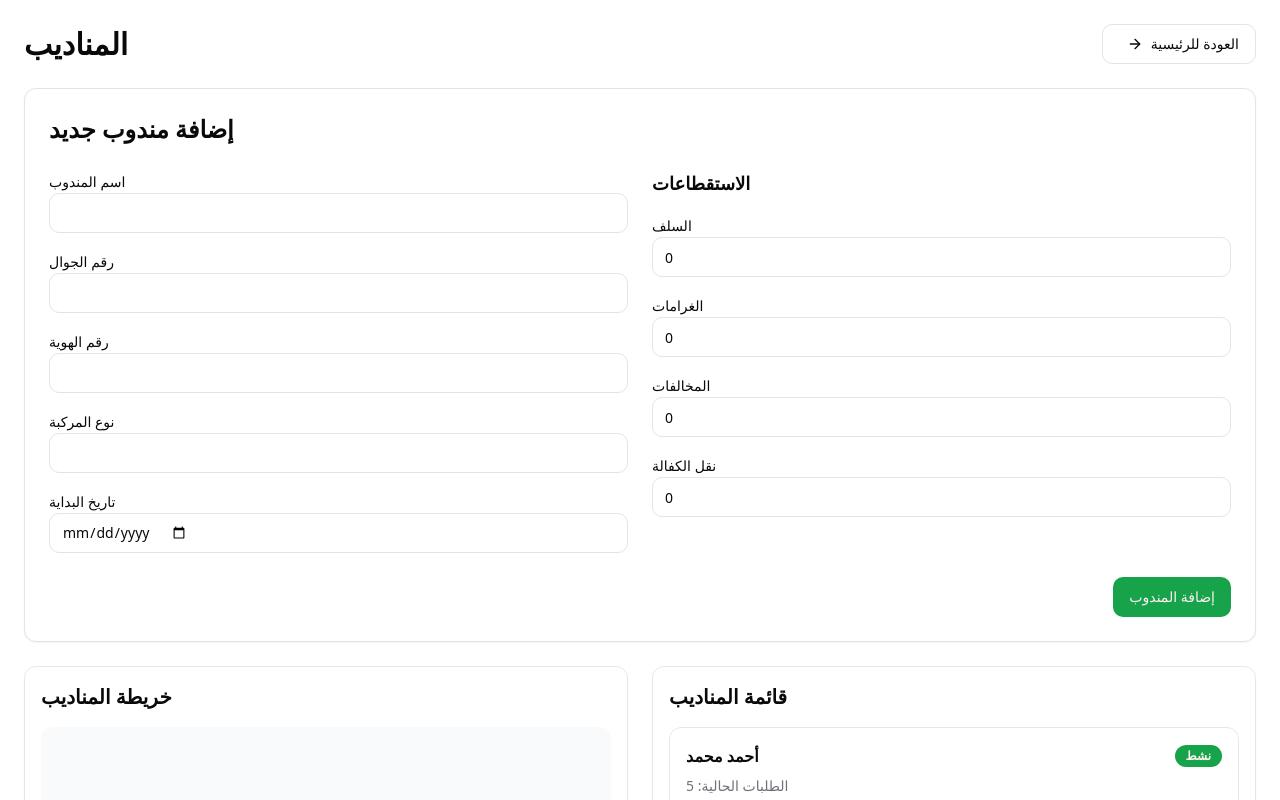
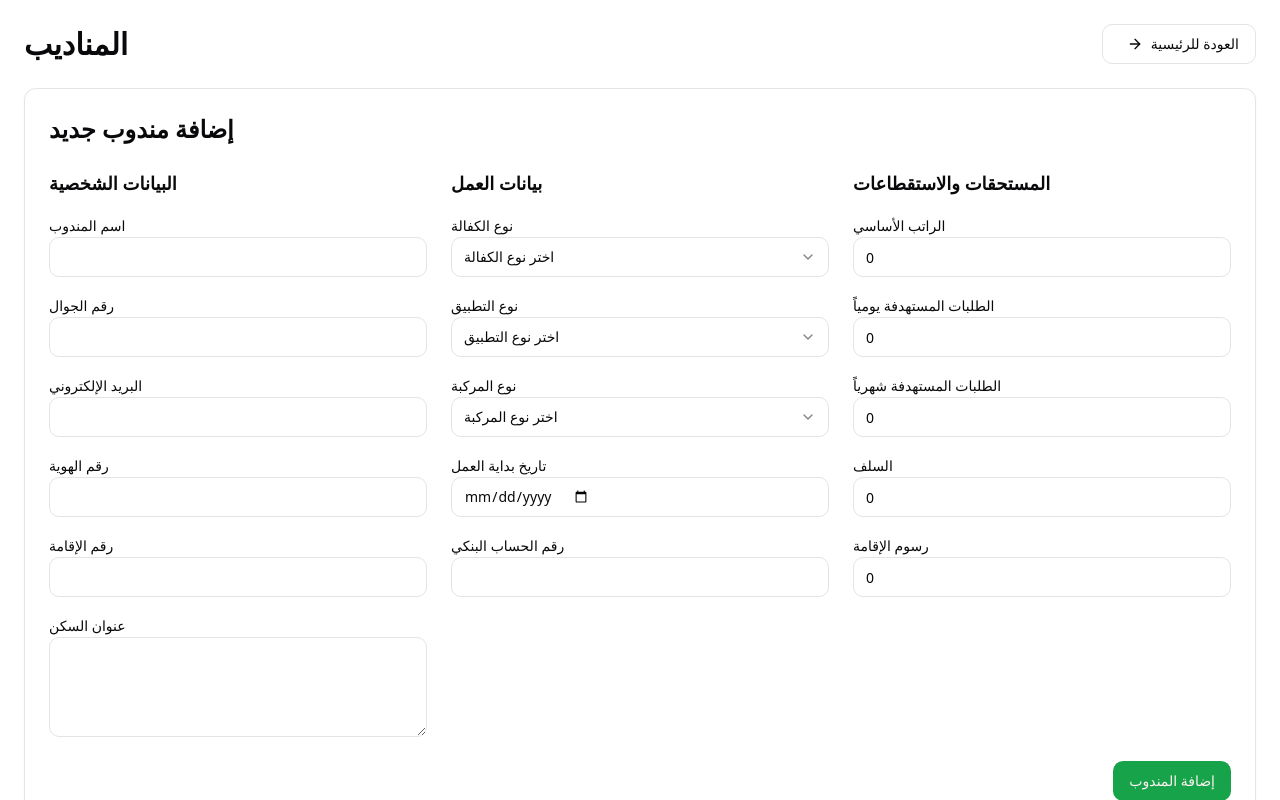
Before and after one commit to abdalrahman-ui/mahran, a React (Vite) app: page /agents in a window 1280 px wide. Shown: the top 800 px of the page. Built offline with nearby package versions, Linux system fonts and the light colour scheme.

Commit message:
Improve agent management UI
This commit introduces several improvements and new features to enhance the agent management user interface.  Specific changes are not detailed here.

```diff
--- a/src/components/AddDeliveryAgent.tsx
+++ b/src/components/AddDeliveryAgent.tsx
@@ -5,43 +5,111 @@ import { Card } from "@/components/ui/card";
 import { Input } from "@/components/ui/input";
 import { Label } from "@/components/ui/label";
 import { useToast } from "@/hooks/use-toast";
+import { Textarea } from "@/components/ui/textarea";
+import {
+  Select,
+  SelectContent,
+  SelectItem,
+  SelectTrigger,
+  SelectValue,
+} from "@/components/ui/select";
 
 export const AddDeliveryAgent = () => {
   const { toast } = useToast();
   const [formData, setFormData] = useState({
+    id: "",
     name: "",
     phone: "",
+    email: "",
     idNumber: "",
+    residencyNumber: "", // رقم الإقامة
+    address: "",
+    sponsorshipType: "", // نوع الكفالة
+    appType: "", // نوع التطبيق
     vehicleType: "",
     startDate: "",
+    bankAccount: "",
+    nationalityId: "",
+    workSchedule: {
+      workingDays: [],
+      hoursPerDay: 8,
+    },
+    salary: {
+      basic: 0,
+      housing: 0,
+      transport: 0,
+      other: 0
+    },
     deductions: {
       advances: 0,
       fines: 0,
       violations: 0,
-      sponsorshipTransfer: 0
+      sponsorshipTransfer: 0,
+      residencyFees: 0,
+      drivingLicense: 0,
+      otherDeductions: 0
+    },
+    documents: {
+      idCopy: false,
+      residencyCopy: false,
+      contractCopy: false,
+      drivingLicense: false
+    },
+    orderTargets: {
+      daily: 0,
+      monthly: 0
     }
   });
 
   const handleSubmit = (e: React.FormEvent) => {
     e.preventDefault();
-    // هنا سيتم إضافة منطق حفظ البيانات
     console.log(formData);
     toast({
       title: "تم إضافة المندوب بنجاح",
       description: `تم إضافة المندوب ${formData.name} بنجاح`
     });
-    // إعادة تعيين النموذج
     setFormData({
+      id: "",
       name: "",
       phone: "",
+      email: "",
       idNumber: "",
+      residencyNumber: "",
+      address: "",
+      sponsorshipType: "",
+      appType: "",
       vehicleType: "",
       startDate: "",
+      bankAccount: "",
+      nationalityId: "",
+      workSchedule: {
+        workingDays: [],
+        hoursPerDay: 8,
+      },
+      salary: {
+        basic: 0,
+        housing: 0,
+        transport: 0,
+        other: 0
+      },
       deductions: {
         advances: 0,
         fines: 0,
         violations: 0,
-        sponsorshipTransfer: 0
+        sponsorshipTransfer: 0,
+        residencyFees: 0,
+        drivingLicense: 0,
+        otherDeductions: 0
+      },
+      documents: {
+        idCopy: false,
+        residencyCopy: false,
+        contractCopy: false,
+        drivingLicense: false
+      },
+      orderTargets: {
+        daily: 0,
+        monthly: 0
       }
     });
   };
@@ -50,9 +118,10 @@ export const AddDeliveryAgent = () => {
     <Card className="p-6">
       <h2 className="text-2xl font-bold mb-6">إضافة مندوب جديد</h2>
       <form onSubmit={handleSubmit} className="space-y-6">
-        <div className="grid grid-cols-1 md:grid-cols-2 gap-6">
-          {/* البيانات الأساسية */}
+        <div className="grid grid-cols-1 md:grid-cols-3 gap-6">
+          {/* البيانات الشخصية */}
           <div className="space-y-4">
+            <h3 className="font-semibold text-lg mb-4">البيانات الشخصية</h3>
             <div>
               <Label htmlFor="name">اسم المندوب</Label>
               <Input
@@ -73,6 +142,15 @@ export const AddDeliveryAgent = () => {
               />
             </div>
             <div>
+              <Label htmlFor="email">البريد الإلكتروني</Label>
+              <Input
+                id="email"
+                type="email"
+                value={formData.email}
+                onChange={(e) => setFormData({ ...formData, email: e.target.value })}
+              />
+            </div>
+            <div>
               <Label htmlFor="idNumber">رقم الهوية</Label>
               <Input
                 id="idNumber"
@@ -82,16 +160,79 @@ export const AddDeliveryAgent = () => {
               />
             </div>
             <div>
-              <Label htmlFor="vehicleType">نوع المركبة</Label>
+              <Label htmlFor="residencyNumber">رقم الإقامة</Label>
               <Input
-                id="vehicleType"
-                value={formData.vehicleType}
-                onChange={(e) => setFormData({ ...formData, vehicleType: e.target.value })}
+                id="residencyNumber"
+                value={formData.residencyNumber}
+                onChange={(e) => setFormData({ ...formData, residencyNumber: e.target.value })}
                 required
               />
             </div>
             <div>
-              <Label htmlFor="startDate">تاريخ البداية</Label>
+              <Label htmlFor="address">عنوان السكن</Label>
+              <Textarea
+                id="address"
+                value={formData.address}
+                onChange={(e) => setFormData({ ...formData, address: e.target.value })}
+                className="min-h-[100px]"
+              />
+            </div>
+          </div>
+
+          {/* بيانات العمل */}
+          <div className="space-y-4">
+            <h3 className="font-semibold text-lg mb-4">بيانات العمل</h3>
+            <div>
+              <Label htmlFor="sponsorshipType">نوع الكفالة</Label>
+              <Select
+                value={formData.sponsorshipType}
+                onValueChange={(value) => setFormData({ ...formData, sponsorshipType: value })}
+              >
+                <SelectTrigger>
+                  <SelectValue placeholder="اختر نوع الكفالة" />
+                </SelectTrigger>
+                <SelectContent>
+                  <SelectItem value="company">كفالة شركة</SelectItem>
+                  <SelectItem value="personal">كفالة شخصية</SelectItem>
+                  <SelectItem value="transfer">نقل كفالة</SelectItem>
+                </SelectContent>
+              </Select>
+            </div>
+            <div>
+              <Label htmlFor="appType">نوع التطبيق</Label>
+              <Select
+                value={formData.appType}
+                onValueChange={(value) => setFormData({ ...formData, appType: value })}
+              >
+                <SelectTrigger>
+                  <SelectValue placeholder="اختر نوع التطبيق" />
+                </SelectTrigger>
+                <SelectContent>
+                  <SelectItem value="hungerstation">هنقرستيشن</SelectItem>
+                  <SelectItem value="jahez">جاهز</SelectItem>
+                  <SelectItem value="shgardi">شقردي</SelectItem>
+                  <SelectItem value="mrsool">مرسول</SelectItem>
+                  <SelectItem value="other">أخرى</SelectItem>
+                </SelectContent>
+              </Select>
+            </div>
+            <div>
+              <Label htmlFor="vehicleType">نوع المركبة</Label>
+              <Select
+                value={formData.vehicleType}
+                onValueChange={(value) => setFormData({ ...formData, vehicleType: value })}
+              >
+                <SelectTrigger>
+                  <SelectValue placeholder="اختر نوع المركبة" />
+                </SelectTrigger>
+                <SelectContent>
+                  <SelectItem value="car">سيارة</SelectItem>
+                  <SelectItem value="motorcycle">دراجة نارية</SelectItem>
+                </SelectContent>
+              </Select>
+            </div>
+            <div>
+              <Label htmlFor="startDate">تاريخ بداية العمل</Label>
               <Input
                 id="startDate"
                 type="date"
@@ -100,11 +241,55 @@ export const AddDeliveryAgent = () => {
                 required
               />
             </div>
+            <div>
+              <Label htmlFor="bankAccount">رقم الحساب البنكي</Label>
+              <Input
+                id="bankAccount"
+                value={formData.bankAccount}
+                onChange={(e) => setFormData({ ...formData, bankAccount: e.target.value })}
+              />
+            </div>
           </div>
 
-          {/* الاستقطاعات */}
+          {/* المستحقات والاستقطاعات */}
           <div className="space-y-4">
-            <h3 className="font-semibold text-lg mb-4">الاستقطاعات</h3>
+            <h3 className="font-semibold text-lg mb-4">المستحقات والاستقطاعات</h3>
+            <div>
+              <Label htmlFor="salary">الراتب الأساسي</Label>
+              <Input
+                id="salary"
+                type="number"
+                value={formData.salary.basic}
+                onChange={(e) => setFormData({
+                  ...formData,
+                  salary: { ...formData.salary, basic: Number(e.target.value) }
+                })}
+              />
+            </div>
+            <div>
+              <Label htmlFor="orderTargets">الطلبات المستهدفة يومياً</Label>
+              <Input
+                id="orderTargets"
+                type="number"
+                value={formData.orderTargets.daily}
+                onChange={(e) => setFormData({
+                  ...formData,
+                  orderTargets: { ...formData.orderTargets, daily: Number(e.target.value) }
+                })}
+              />
+            </div>
+            <div>
+              <Label htmlFor="monthlyTarget">الطلبات المستهدفة شهرياً</Label>
+              <Input
+                id="monthlyTarget"
+                type="number"
+                value={formData.orderTargets.monthly}
+                onChange={(e) => setFormData({
+                  ...formData,
+                  orderTargets: { ...formData.orderTargets, monthly: Number(e.target.value) }
+                })}
+              />
+            </div>
             <div>
               <Label htmlFor="advances">السلف</Label>
               <Input
@@ -113,55 +298,19 @@ export const AddDeliveryAgent = () => {
                 value={formData.deductions.advances}
                 onChange={(e) => setFormData({
                   ...formData,
-                  deductions: {
-                    ...formData.deductions,
-                    advances: Number(e.target.value)
-                  }
+                  deductions: { ...formData.deductions, advances: Number(e.target.value) }
                 })}
               />
             </div>
             <div>
-              <Label htmlFor="fines">الغرامات</Label>
+              <Label htmlFor="residencyFees">رسوم الإقامة</Label>
               <Input
-                id="fines"
+                id="residencyFees"
                 type="number"
-                value={formData.deductions.fines}
+                value={formData.deductions.residencyFees}
                 onChange={(e) => setFormData({
                   ...formData,
-                  deductions: {
-                    ...formData.deductions,
-                    fines: Number(e.target.value)
-                  }
-                })}
-              />
-            </div>
-            <div>
-              <Label htmlFor="violations">المخالفات</Label>
-              <Input
-                id="violations"
-                type="number"
-                value={formData.deductions.violations}
-                onChange={(e) => setFormData({
-                  ...formData,
-                  deductions: {
-                    ...formData.deductions,
-                    violations: Number(e.target.value)
-                  }
-                })}
-              />
-            </div>
-            <div>
-              <Label htmlFor="sponsorshipTransfer">نقل الكفالة</Label>
-              <Input
-                id="sponsorshipTransfer"
-                type="number"
-                value={formData.deductions.sponsorshipTransfer}
-                onChange={(e) => setFormData({
-                  ...formData,
-                  deductions: {
-                    ...formData.deductions,
-                    sponsorshipTransfer: Number(e.target.value)
-                  }
+                  deductions: { ...formData.deductions, residencyFees: Number(e.target.value) }
                 })}
               />
             </div>
```
